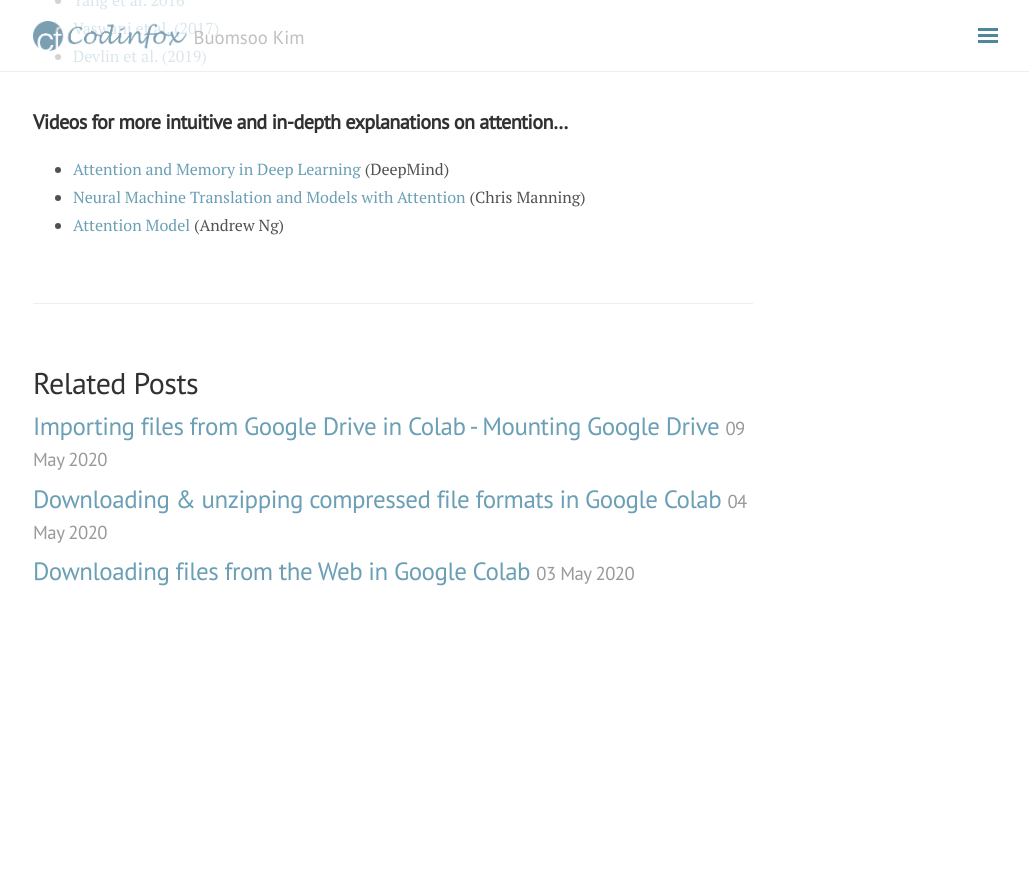
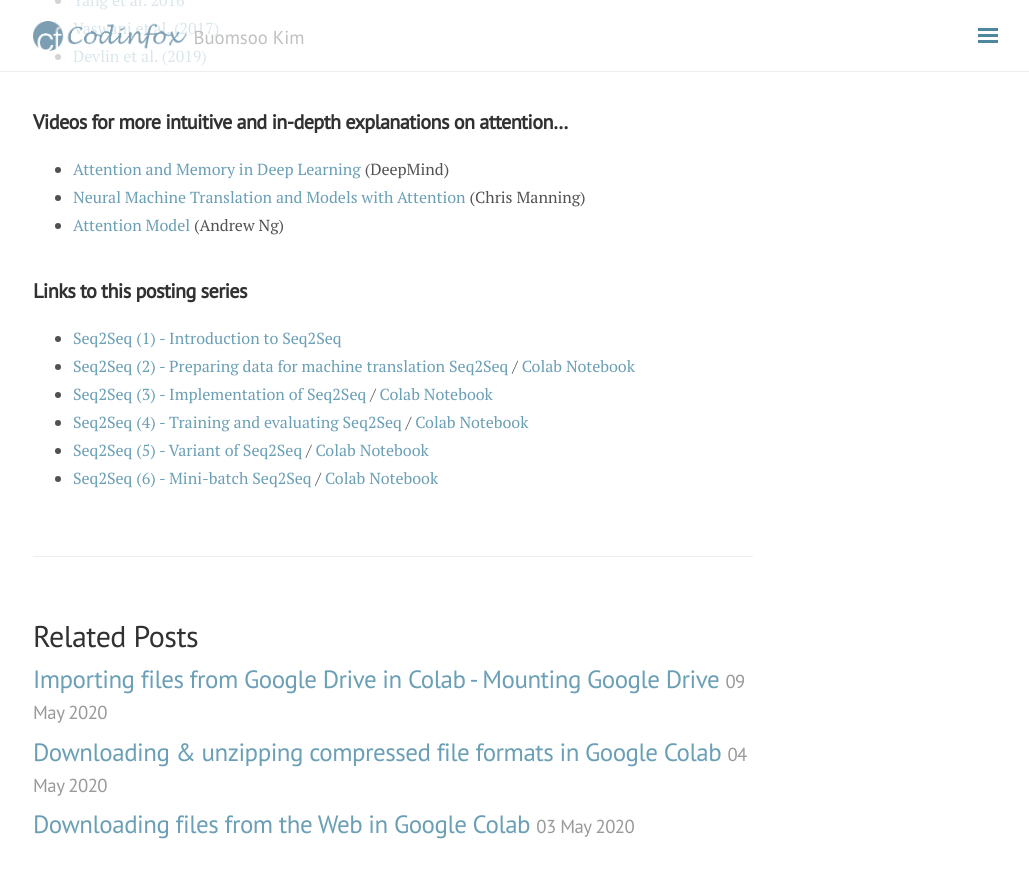
Before and after one commit to buomsoo-kim/buomsoo-kim.github.io, a Jekyll site: the page built from _posts/2020-01-01-Attention-mechanism-1.md.md, in a window 1280 px wide and 900 px high, scrolled down 7979 px. Shown: the top 878 px of the window, without its empty margins (247-1276 px from the left). Built offline with Jekyll 4.4.1, drawn with Linux system fonts in a browser that asks for light colours; nearby versions of some CDN libraries; formulas are drawn with MathJax 3; comment, search, counter and statistics services are not loaded; before the commit the page ends 8626 px from its top, so only the background shows below that.

Commit message:
update files

```diff
--- a/_posts/2020-01-01-Attention-mechanism-1.md.md
+++ b/_posts/2020-01-01-Attention-mechanism-1.md.md
@@ -154,3 +154,13 @@ In this posting, the concept of attention mechanism was gently introduced and ma
 - [Neural Machine Translation and Models with Attention](https://www.youtube.com/watch?v=IxQtK2SjWWM)
  (Chris Manning)
 - [Attention Model](https://www.youtube.com/watch?v=quoGRI-1l0A&t=130s) (Andrew Ng)
+
+
+## Links to this posting series
+
+- [Seq2Seq (1) - Introduction to Seq2Seq](https://buomsoo-kim.github.io/attention/2020/01/09/Attention-mechanism-2.md/)
+- [Seq2Seq (2) - Preparing data for machine translation Seq2Seq](https://buomsoo-kim.github.io/attention/2020/01/12/Attention-mechanism-3.md/) / [Colab Notebook](https://colab.research.google.com/drive/1n_h0yl6WidPFHvaQtu_tXq0BvuUtQKvt?usp=sharing)
+- [Seq2Seq (3) - Implementation of Seq2Seq](https://buomsoo-kim.github.io/attention/2020/01/25/Attention-mechanism-4.md/) / [Colab Notebook](https://colab.research.google.com/drive/1n_h0yl6WidPFHvaQtu_tXq0BvuUtQKvt?usp=sharing)
+- [Seq2Seq (4) - Training and evaluating Seq2Seq](https://buomsoo-kim.github.io/attention/2020/01/26/Attention-mechanism-5.md/) / [Colab Notebook](https://colab.research.google.com/drive/1n_h0yl6WidPFHvaQtu_tXq0BvuUtQKvt?usp=sharing)
+- [Seq2Seq (5) - Variant of Seq2Seq](https://buomsoo-kim.github.io/attention/2020/02/07/Attention-mechanism-6.md/) / [Colab Notebook](https://colab.research.google.com/drive/13r258kYenOkZS-YNCMAVhAKnqmAELhGw?usp=sharing)
+- [Seq2Seq (6) - Mini-batch Seq2Seq](https://buomsoo-kim.github.io/attention/2020/02/09/Attention-mechanism-7.md/) / [Colab Notebook](https://colab.research.google.com/drive/1luqL2GJMmPGXQ0T9_7A6YnndvWbgEnxO?usp=sharing)
```
Also changed, not shown: _posts/2020-01-12-Attention-mechanism-3.md.md (+4 -0 lines), _posts/2020-01-25-Attention-mechanism-4.md.md (+4 -0 lines), _posts/2020-02-07-Attention-mechanism-6.md.md (+4 -0 lines), _posts/2020-02-09-Attention-mechanism-7.md.md (+5 -0 lines).
